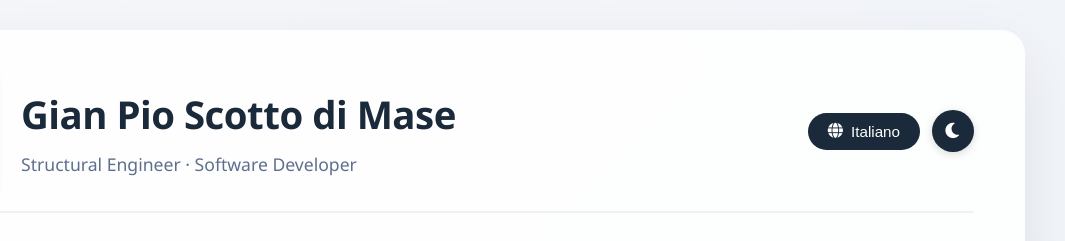
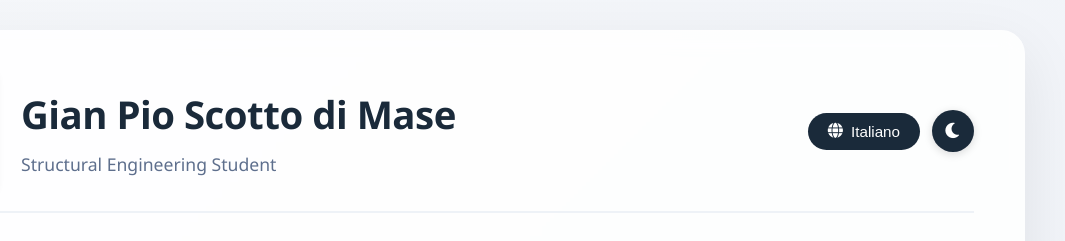
Before and after one commit to giamposcotto/studentportfolio, a plain HTML site: page index.html in a window 1280 px wide. Shown: the top 241 px of the page, 215-1280 px from the left. Drawn offline with Linux system fonts and the light colour scheme.

Commit message:
Aggiornata Bio

```diff
--- a/index.html
+++ b/index.html
@@ -18,7 +18,7 @@
                 <img src="assets/img/profile.png" alt="Gian Pio Scotto di Mase" class="profile-img" />
                 <div class="header-text">
                     <h1 class="site-title">Gian Pio Scotto di Mase</h1>
-                    <p class="site-subtitle">Structural Engineer · Software Developer</p>
+                    <p class="site-subtitle">Structural Engineering Student </p>
                 </div>
             </div>
             <div class="header-controls">
```
